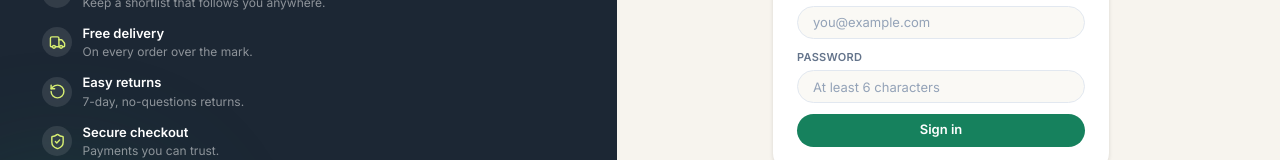
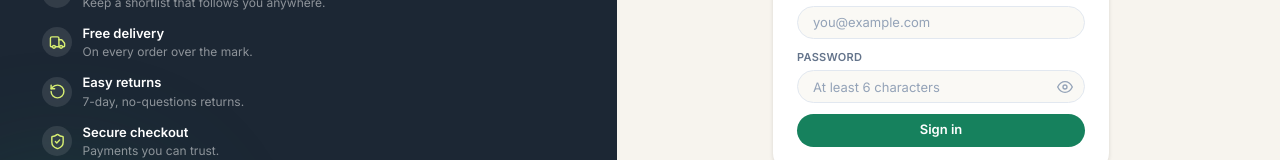
Before and after one commit to Antor-Adhikary1216/E-commerce, a Next.js app in the folder ecommerce-client/: page /login in a window 1280 px wide. Shown: the part 463-623 px from the top of the page. Built offline with nearby package versions, Linux system fonts and the light colour scheme; no server answers.

Commit message:
Add password visibility toggle with eye icon on login page

```diff
--- a/ecommerce-client/package.json
+++ b/ecommerce-client/package.json
@@ -24,6 +24,7 @@
     "react-dom": "^19.0.0",
     "react-hook-form": "^7.56.1",
     "react-hot-toast": "^2.5.2",
+    "react-icons": "^5.7.0",
     "sweetalert2": "^11.26.25",
     "tailwind-merge": "^3.3.0",
     "zod": "^3.24.3"
--- a/ecommerce-client/src/app/login/page.tsx
+++ b/ecommerce-client/src/app/login/page.tsx
@@ -6,6 +6,7 @@ import toast from "react-hot-toast";
 import { GoogleAuthProvider, createUserWithEmailAndPassword, signInWithEmailAndPassword, signInWithPopup, updateProfile, type Auth } from "firebase/auth";
 import { AnimatePresence, motion } from "framer-motion";
 import { ArrowLeft, Heart, RotateCcw, ShieldCheck, Truck } from "lucide-react";
+import { FiEye, FiEyeOff } from "react-icons/fi";
 import axios from "axios";
 import { getFirebaseAuth } from "@/lib/firebase";
 import { setAccessToken } from "@/lib/token";
@@ -53,6 +54,7 @@ export default function LoginPage() {
   const [dateOfBirth, setDateOfBirth] = useState("");
   const [email, setEmail] = useState("");
   const [password, setPassword] = useState("");
+  const [showPassword, setShowPassword] = useState(false);
   const [submitting, setSubmitting] = useState(false);
   const [otpStep, setOtpStep] = useState(false);
   const [otp, setOtp] = useState("");
@@ -337,16 +339,27 @@ export default function LoginPage() {
                     </label>
                     <label className="block">
                       <span className="mb-1.5 block text-[11px] font-semibold uppercase tracking-wide text-slate-500">Password</span>
+                      <div className="relative">
                         <input
-                        type="password"
+                          type={showPassword ? "text" : "password"}
                           required
                           minLength={6}
                           autoComplete={mode === "signin" ? "current-password" : "new-password"}
                           value={password}
                           onChange={(e) => setPassword(e.target.value)}
                           placeholder="At least 6 characters"
-                        className={inputClass}
+                          className={inputClass + " pr-11"}
                         />
+                        <button
+                          type="button"
+                          tabIndex={-1}
+                          onClick={() => setShowPassword((s) => !s)}
+                          className="absolute right-4 top-1/2 -translate-y-1/2 text-slate-400 hover:text-slate-600"
+                          aria-label={showPassword ? "Hide password" : "Show password"}
+                        >
+                          {showPassword ? <FiEyeOff size={16} /> : <FiEye size={16} />}
+                        </button>
+                      </div>
                     </label>
                     <button
                       type="submit"
```
Also changed, not shown: 1 other file (tests, documents, lock files or other folders). Lines whose indentation alone changed are shown as unchanged.
